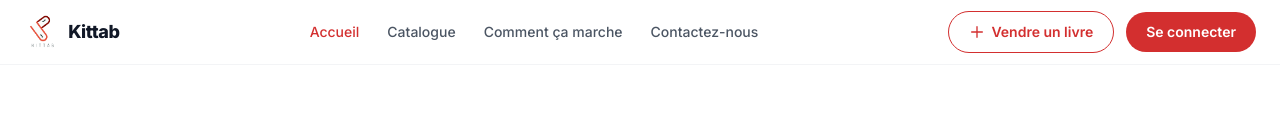
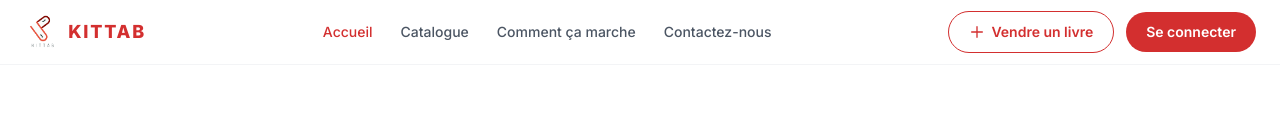
Before and after one commit to mhddiallo/kittab_mvp, an Angular app in the folder frontend/: page / in a window 1280 px wide. Shown: the top 133 px of the page. Built offline with nearby package versions, Linux system fonts and the light colour scheme; no server answers.

Commit message:
fix: KITTAB en majuscules rouges dans la navbar
https://claude.ai/code/session_0184KrGkiRv18sg2RrcPd3AK

```diff
--- a/frontend/src/app/components/navbar/navbar.component.html
+++ b/frontend/src/app/components/navbar/navbar.component.html
@@ -4,7 +4,7 @@
     <!-- Logo -->
     <a routerLink="/" class="flex items-center gap-2">
       <img src="assets/logo.png" alt="KITTAB" class="h-10 w-auto" />
-      <span class="font-extrabold text-lg text-gray-900 tracking-tight">Kittab</span>
+      <span class="font-extrabold text-lg text-primary tracking-widest uppercase">Kittab</span>
     </a>
 
     <!-- Nav links desktop -->
```
